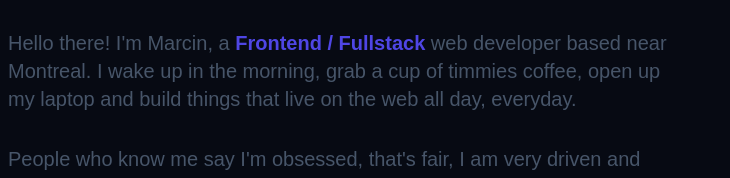
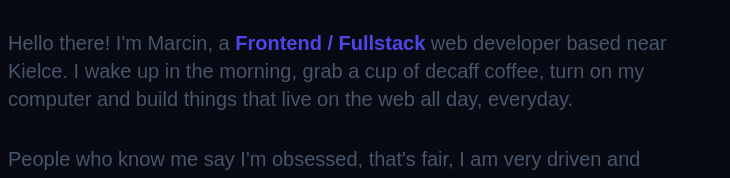
Before and after one commit to Marcin-Farowski/STD_portfolio, a website built with Vite: page index.html in a window 1280 px wide. Shown: the part 1111-1289 px from the top of the page, 0-730 px from the left. Built offline with nearby package versions, Linux system fonts and the light colour scheme; a web font is replaced by a local one.

Commit message:
Text update

```diff
--- a/index.html
+++ b/index.html
@@ -85,8 +85,8 @@
           <p class="about__description">
             Hello there! I'm Marcin, a
             <strong>Frontend / Fullstack</strong> web developer based near
-            Montreal. I wake up in the morning, grab a cup of timmies coffee,
-            open up my laptop and build things that live on the web all day,
+            Kielce. I wake up in the morning, grab a cup of decaff coffee, turn
+            on my computer and build things that live on the web all day,
             everyday.
           </p>
           <p class="about__description">
```
